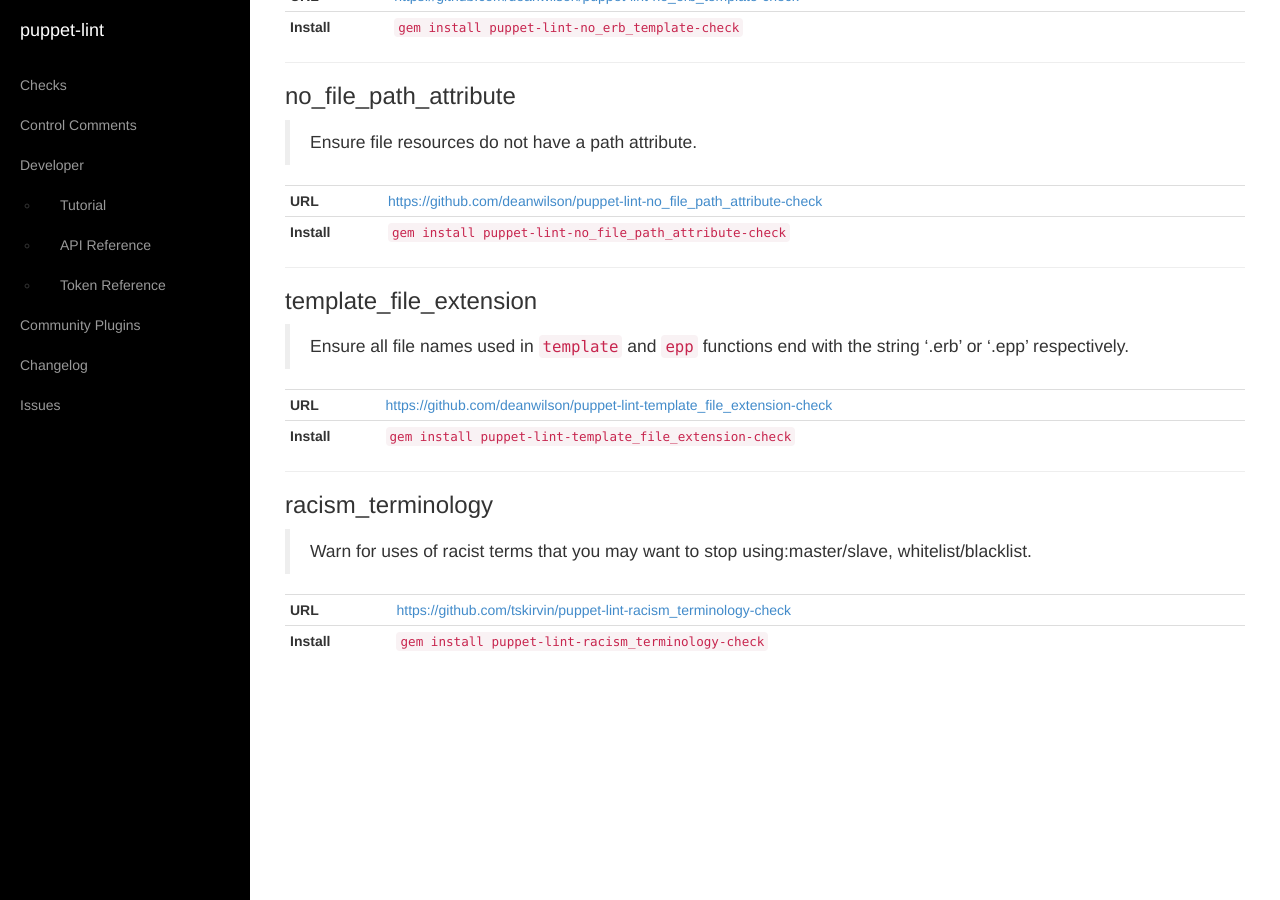
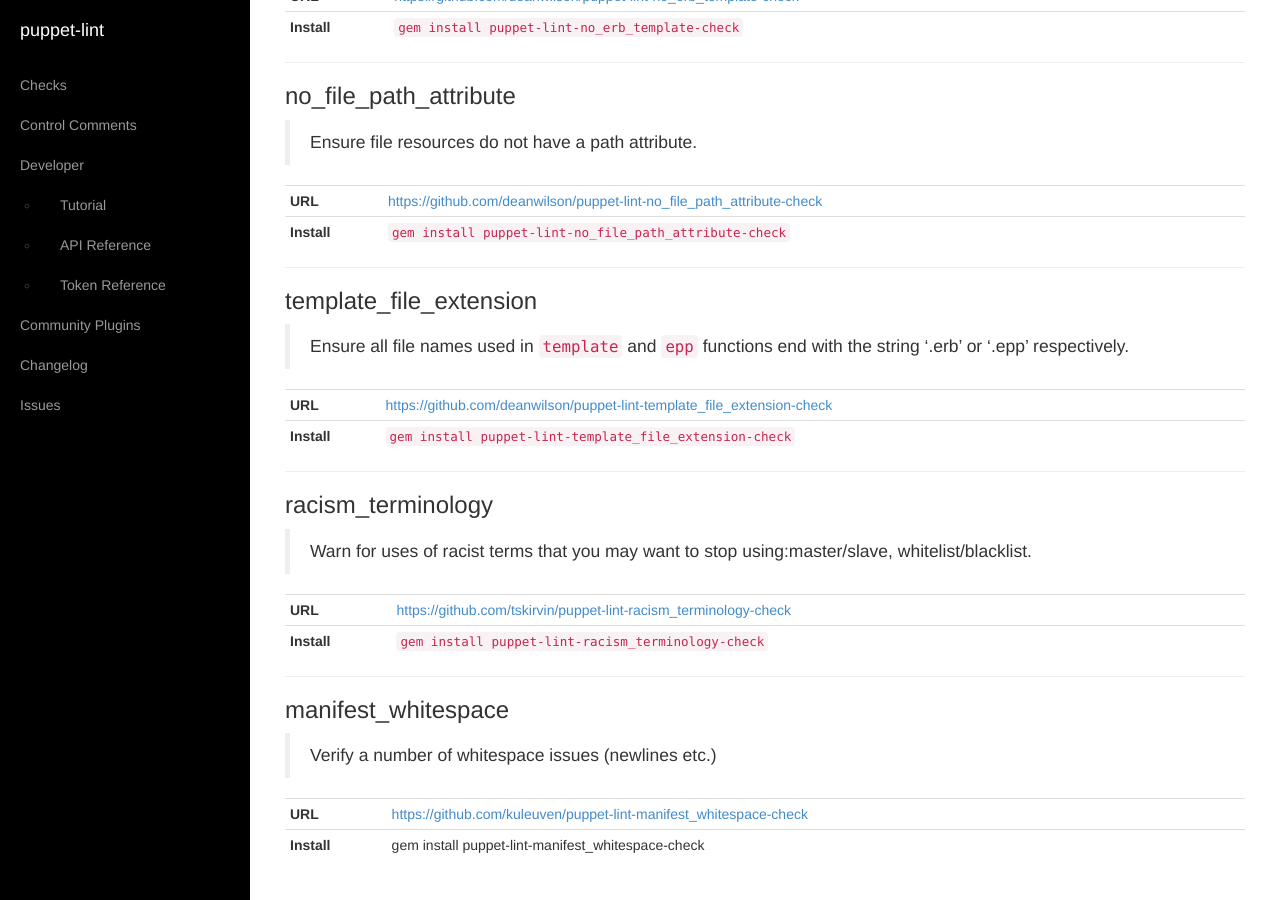
Before and after one commit to rodjek/puppet-lint, a Jekyll site: the page built from plugins/index.md, in a window 1280 px wide and 900 px high, scrolled down 3949 px. Built offline with Jekyll 4.4.1, drawn with Linux system fonts in a browser that asks for light colours; our own code applies the rules of GitHub Pages for plain Markdown files.

Commit message:
Add manifest_whitespace plugin
I'm writing my own linter to enforce a number of (opinionated) whitespace rules, such as newline placement, number of spaces between/after certain keywords.

I'll be adding more items as I find them in our own manifests.

```diff
--- a/plugins/index.md
+++ b/plugins/index.md
@@ -234,3 +234,14 @@
 | **URL**     | <https://github.com/tskirvin/puppet-lint-racism_terminology-check> |
 | **Install** | `gem install puppet-lint-racism_terminology-check`   |
 {: .table .table-condensed }
+
+---
+
+
+### manifest_whitespace
+
+> Verify a number of whitespace issues (newlines etc.)
+
+| **URL**     | <https://github.com/kuleuven/puppet-lint-manifest_whitespace-check> |
+| **Install** | gem install puppet-lint-manifest_whitespace-check                   |
+{: .table .table-condensed }
```
